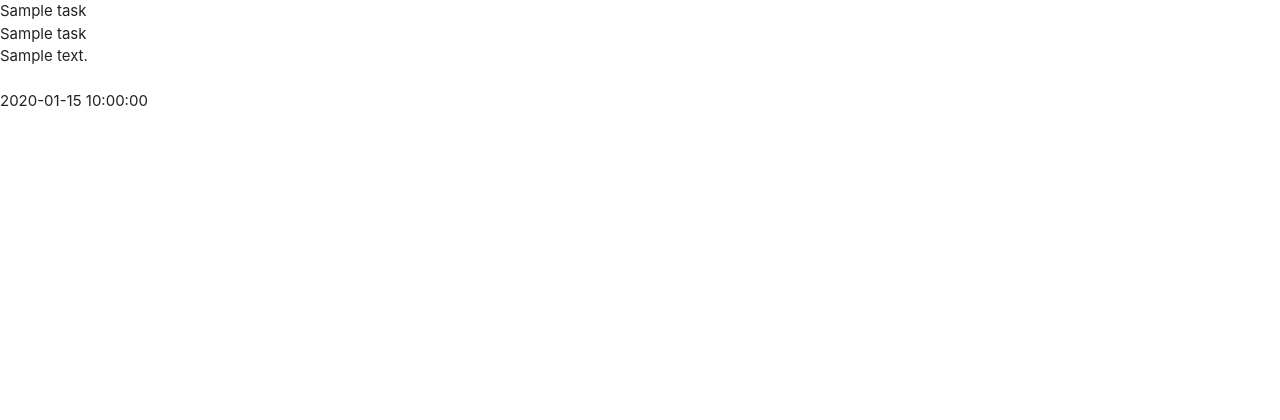
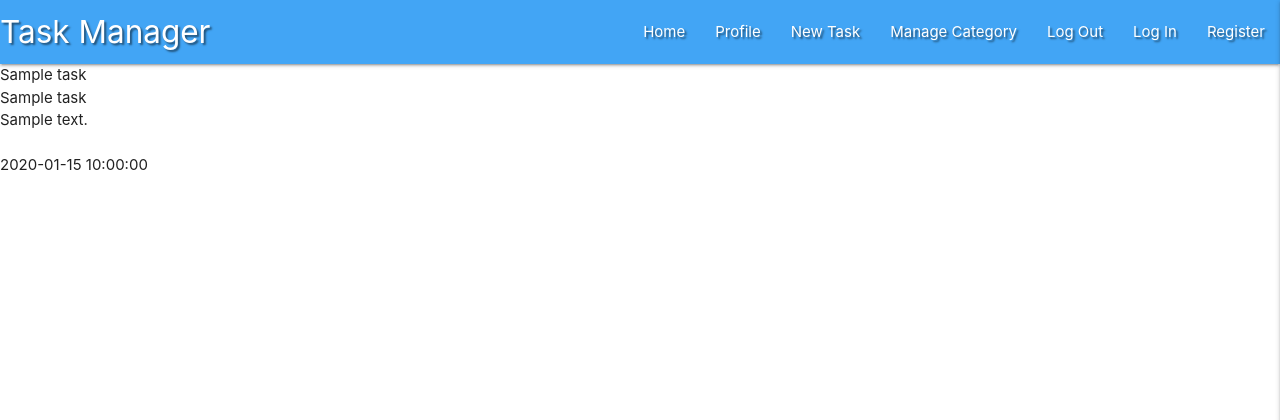
Before and after one commit to Gertobin11/task_manager_walkthrough, a Flask app: page / in a window 1280 px wide. Shown: the top 420 px of the page. Run offline with Flask 2, Linux system fonts and the light colour scheme; a database or web service that is not in the repository returns one stand-in record (values such as "Sample title"); some libraries are stand-ins or nearby versions.

Commit message:
added Materialize navbar and sidebar

```diff
--- a/app.py
+++ b/app.py
@@ -1,7 +1,7 @@
 import os
 from flask import (
     Flask, flash, render_template, redirect,
-     request, session, url_for)
+    request, session, url_for)
 from flask_pymongo import PyMongo
 from bson.objectid import ObjectId
 if os.path.exists("env.py"):
--- a/static/css/style.css
+++ b/static/css/style.css
@@ -0,0 +1,3 @@
+.text-shadow {
+    text-shadow: 2px 2px 2px  rgba(0, 0, 0, 0.5);
+}
--- a/static/js/script.js
+++ b/static/js/script.js
@@ -0,0 +1,3 @@
+$(document).ready(function(){
+    $('.sidenav').sidenav({edge: "right"});
+  });
--- a/templates/base.html
+++ b/templates/base.html
@@ -1,17 +1,52 @@
 <!DOCTYPE html>
 <html lang="en">
+
 <head>
     <meta charset="UTF-8">
     <meta name="viewport" content="width=device-width, initial-scale=1.0">
     <link rel="stylesheet" href="https://cdnjs.cloudflare.com/ajax/libs/font-awesome/5.15.3/css/all.min.css"
-        integrity="sha512-iBBXm8fW90+nuLcSKlbmrPcLa0OT92xO1BIsZ+ywDWZCvqsWgccV3gFoRBv0z+8dLJgyAHIhR35VZc2oM/gI1w==" crossorigin="anonymous" type="text/css">
-    <link rel="stylesheet" href="https://cdnjs.cloudflare.com/ajax/libs/materialize/1.0.0/css/materialize.min.css" type="text/css">
+        integrity="sha512-iBBXm8fW90+nuLcSKlbmrPcLa0OT92xO1BIsZ+ywDWZCvqsWgccV3gFoRBv0z+8dLJgyAHIhR35VZc2oM/gI1w=="
+        crossorigin="anonymous" type="text/css">
+    <link rel="stylesheet" href="https://cdnjs.cloudflare.com/ajax/libs/materialize/1.0.0/css/materialize.min.css"
+        type="text/css">
     <link rel="stylesheet" href="{{url_for('static', filename='css/style.css')}}" type="text/css">
     {% block styles %}
     {% endblock %}
     <title>Task Manager</title>
 </head>
+
 <body>
+    <header>
+        <!--top navbar-->
+        <nav>
+            <div class="nav-wrapper text-shadow  blue lighten-1">
+                <a href="{{ url_for('get_tasks') }}" class="brand-logo">Task Manager</a>
+                <a href="#" data-target="mobile-demo" class="sidenav-trigger right"><i class="fas fa-bars"></i></a>
+                <ul class="right hide-on-med-and-down">
+                    <li><a href="{{ url_for('get_tasks') }}">Home</a></li>
+                    <li><a href="sass.html">Profile</a></li>
+                    <li><a href="sass.html">New Task</a></li>
+                    <li><a href="sass.html">Manage Category</a></li>
+                    <li><a href="sass.html">Log Out</a></li>
+                    <li><a href="sass.html">Log In</a></li>
+                    <li><a href="sass.html">Register</a></li>
+
+                </ul>
+            </div>
+        </nav>
+
+        <!--mobile sidenav-->
+        <ul class="sidenav" id="mobile-demo">
+            <li><h4 class="center-align light-blue-text text-darken-4">Task Manager</h4></li>
+            <li><a href="{{ url_for('get_tasks') }}">Home</a></li>
+            <li><a href="sass.html">Profile</a></li>
+            <li><a href="sass.html">New Task</a></li>
+            <li><a href="sass.html">Manage Category</a></li>
+            <li><a href="sass.html">Log Out</a></li>
+            <li><a href="sass.html">Log In</a></li>
+            <li><a href="sass.html">Register</a></li>
+        </ul>
+    </header>
 
     {% block content %}
     {% endblock %}
@@ -22,4 +57,5 @@
     {% block scripts %}
     {% endblock %}
 </body>
+
 </html>
```
